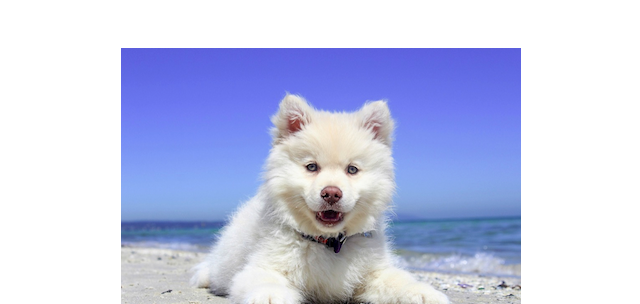
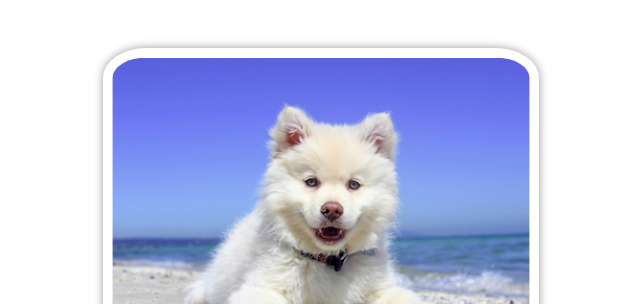
Before and after one commit to cloud178/html-project, a plain HTML site: page index.html in a window 1280 px wide. Shown: the top 304 px of the page, without its empty margins (319-959 px from the left). Drawn offline with nearby package versions, Linux system fonts and the light colour scheme.

Commit message:
basic html page

```diff
--- a/index.html
+++ b/index.html
@@ -10,16 +10,23 @@
       integrity="sha384-QWTKZyjpPEjISv5WaRU9OFeRpok6YctnYmDr5pNlyT2bRjXh0JMhjY6hW+ALEwIH"
       crossorigin="anonymous"
     />
+    <style>
+        .rounded_image {
+            width: 80%;
+            border-radius: 10%;
+            box-shadow: 0 0 10px rgba(0, 0, 0, 0.4);
+            padding: 0.6em;
+            margin-bottom: 1em;
+        }
+    </style>
   </head>
   <body>
     <div class="container text-center my-5">
       <div class="row">
         <div class="col-lg-6 mx-auto">
-          <img src="images/dog.png" alt="dog" />
+          <img src="images/dog.png" alt="dog" class="rounded_image"/>
           <h1 class="fw-light">Dog</h1>
-          <p class="lead text-muted">
-            This is just a pretty website
-          </p>
+          <p class="lead text-muted">This is just a pretty website</p>
           <a href="https://youtube.com" target="_blank" class="btn btn-primary">
             Youtube
           </a>
```
